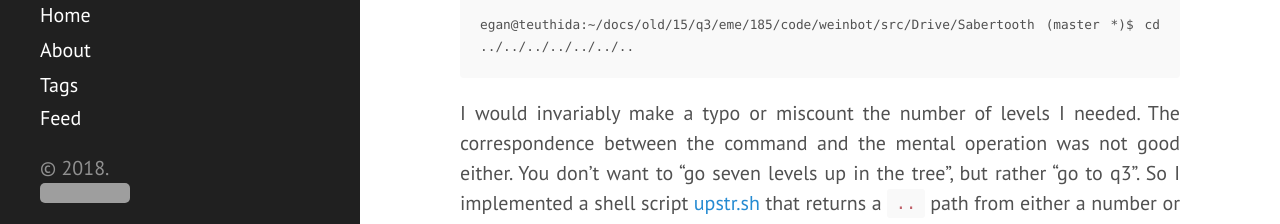
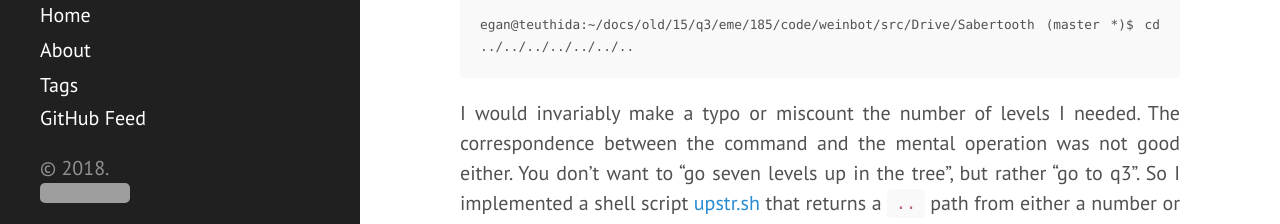
Before and after one commit to egan/egan.github.io, a Jekyll site: the page built from index.html, in a window 1280 px wide and 900 px high, scrolled down 507 px. Shown: the part 657-881 px from the top of the window. Built offline with Jekyll 4.4.1, drawn with Linux system fonts in a browser that asks for light colours; the list of posts is cut into pages by our own code; grey boxes are pictures that could not be loaded.

Commit message:
Add direct link to my GitHub profile in the sidebar.

```diff
--- a/_includes/sidebar.html
+++ b/_includes/sidebar.html
@@ -25,6 +25,7 @@
           {% endif %}
         {% endif %}
       {% endfor %}
+	  <a href=https://github.com/egan>GitHub</a>
 	  <a href=/atom.xml>Feed</a>
     </nav>
 
```
